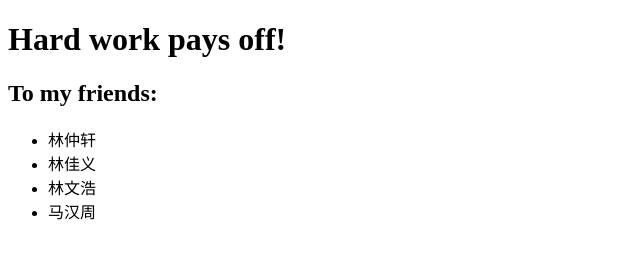
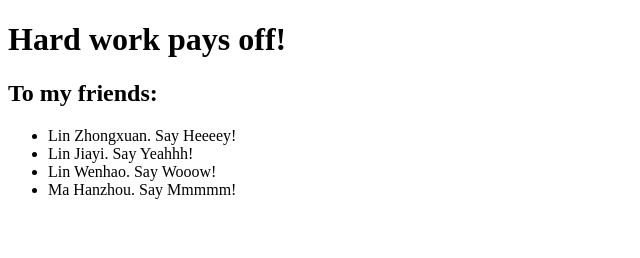
Before and after one commit to bropony/pay_hay, a plain HTML site: page Cpp/Workspace/config/html/index.html in a window 1280 px wide. Shown: the whole page, without its empty margins (0-640 px from the left). Drawn offline with Linux system fonts and the light colour scheme.

Commit message:
index.html

```diff
--- a/Cpp/Workspace/config/html/index.html
+++ b/Cpp/Workspace/config/html/index.html
@@ -7,10 +7,10 @@
 		<h1>Hard work pays off!</h1>
 		<h2>To my friends:</h2>
 		<ul>
-		    <li>林仲轩</li>
-			<li>林佳义</li>
-			<li>林文浩</li>
-			<li>马汉周</li>
+		    <li>Lin Zhongxuan. Say Heeeey!</li>
+			<li>Lin Jiayi. Say Yeahhh!</li>
+			<li>Lin Wenhao. Say Wooow!</li>
+			<li>Ma Hanzhou. Say Mmmmm!</li>
 		</ul>
 	</body>
 </html>
```
